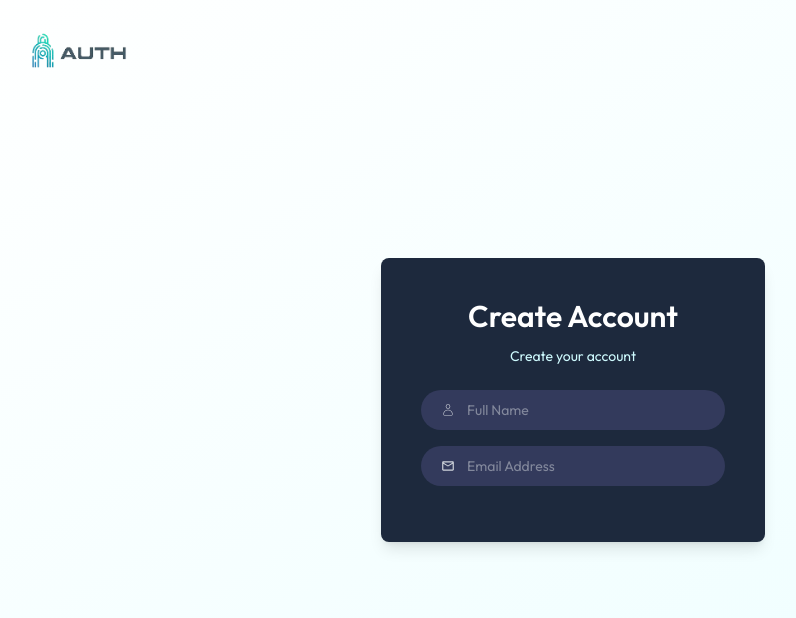
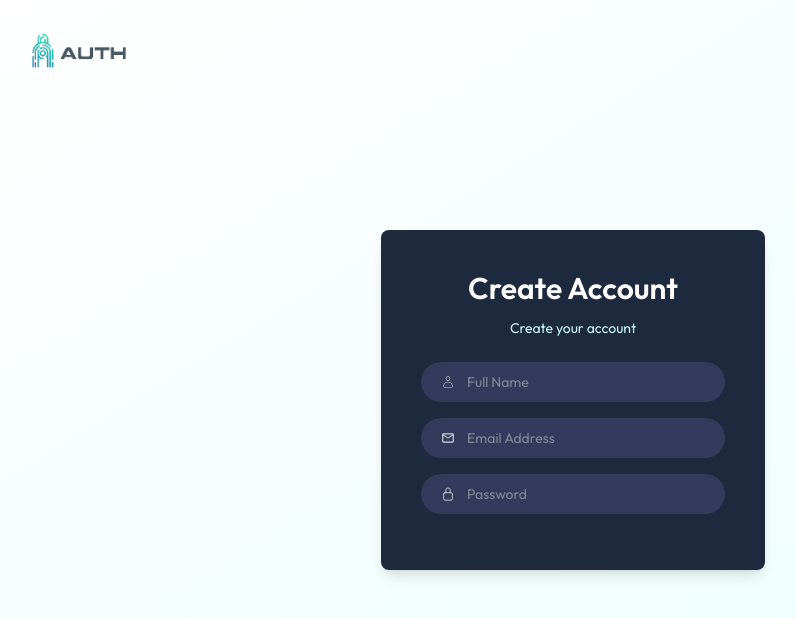
Before and after one commit to kelvinnmuia/mern-auth-system, a React (Vite) app in the folder client/: page /login in a window 1280 px wide. Shown: the top 618 px of the page, without its empty margins (67-863 px from the left). Built offline with nearby package versions, Linux system fonts and the light colour scheme.

Commit message:
added email and lock icons for the email and password fields

```diff
--- a/client/src/pages/Login.jsx
+++ b/client/src/pages/Login.jsx
@@ -2,6 +2,7 @@ import React, { useState } from 'react'
 import auth from '../assets/auth.png'
 import { CiUser } from "react-icons/ci";
 import { MdOutlineEmail } from "react-icons/md";
+import { IoLockClosedOutline } from "react-icons/io5";
 
 
 function Login() {
@@ -29,6 +30,11 @@ function Login() {
             <MdOutlineEmail className="text-gray-300" />
           <input className="bg-transparent outline-none text-gray-300" type="email" placeholder="Email Address" required />
           </div>
+          <div className="mb-4 flex items-center gap-3 w-full px-5 py-2.5
+           rounded-full bg-[#333A5C]">
+            <IoLockClosedOutline className="text-gray-300" />
+          <input className="bg-transparent outline-none text-gray-300" type="password" placeholder="Password" required />
+          </div>
         </form>
       </div>
     </div>
```
